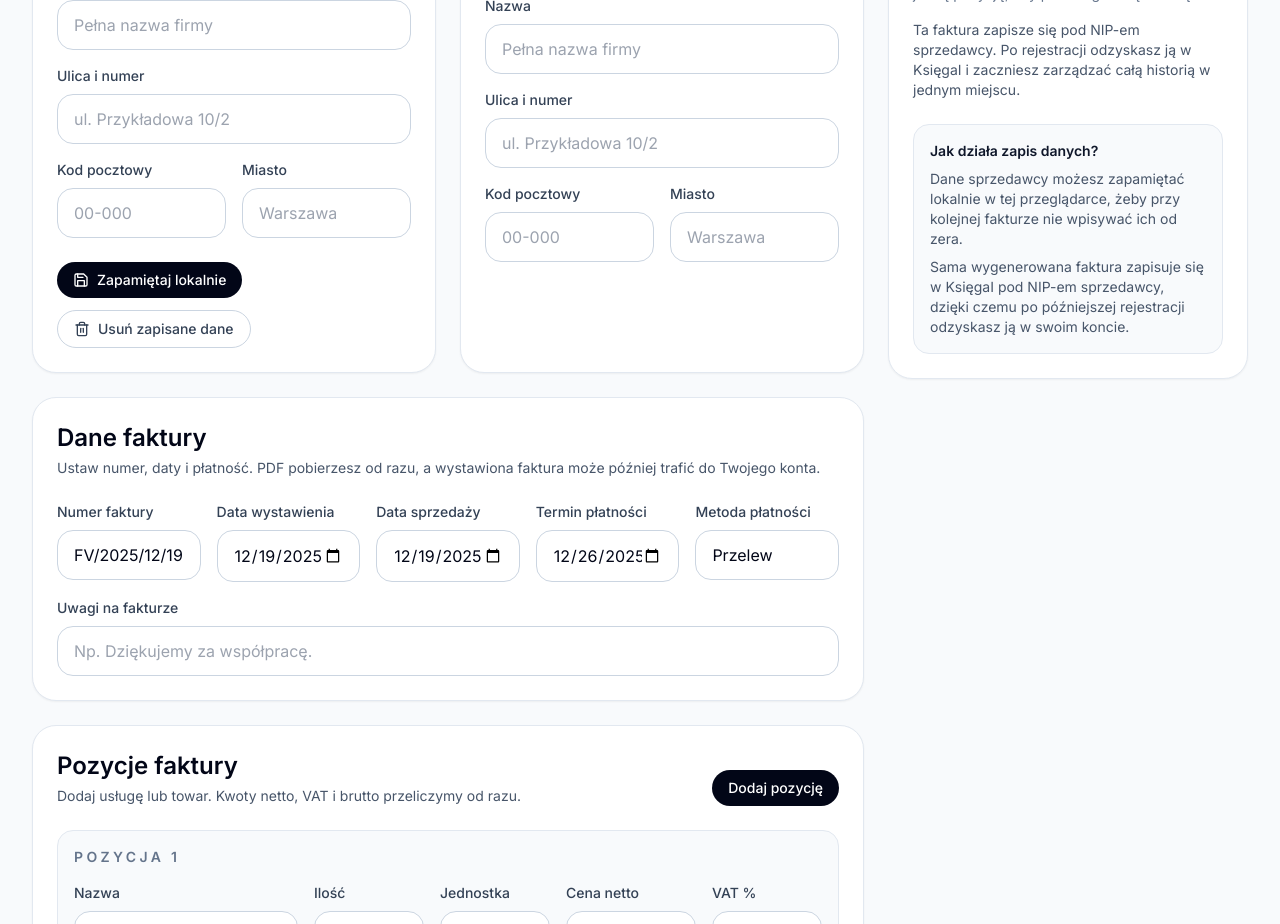
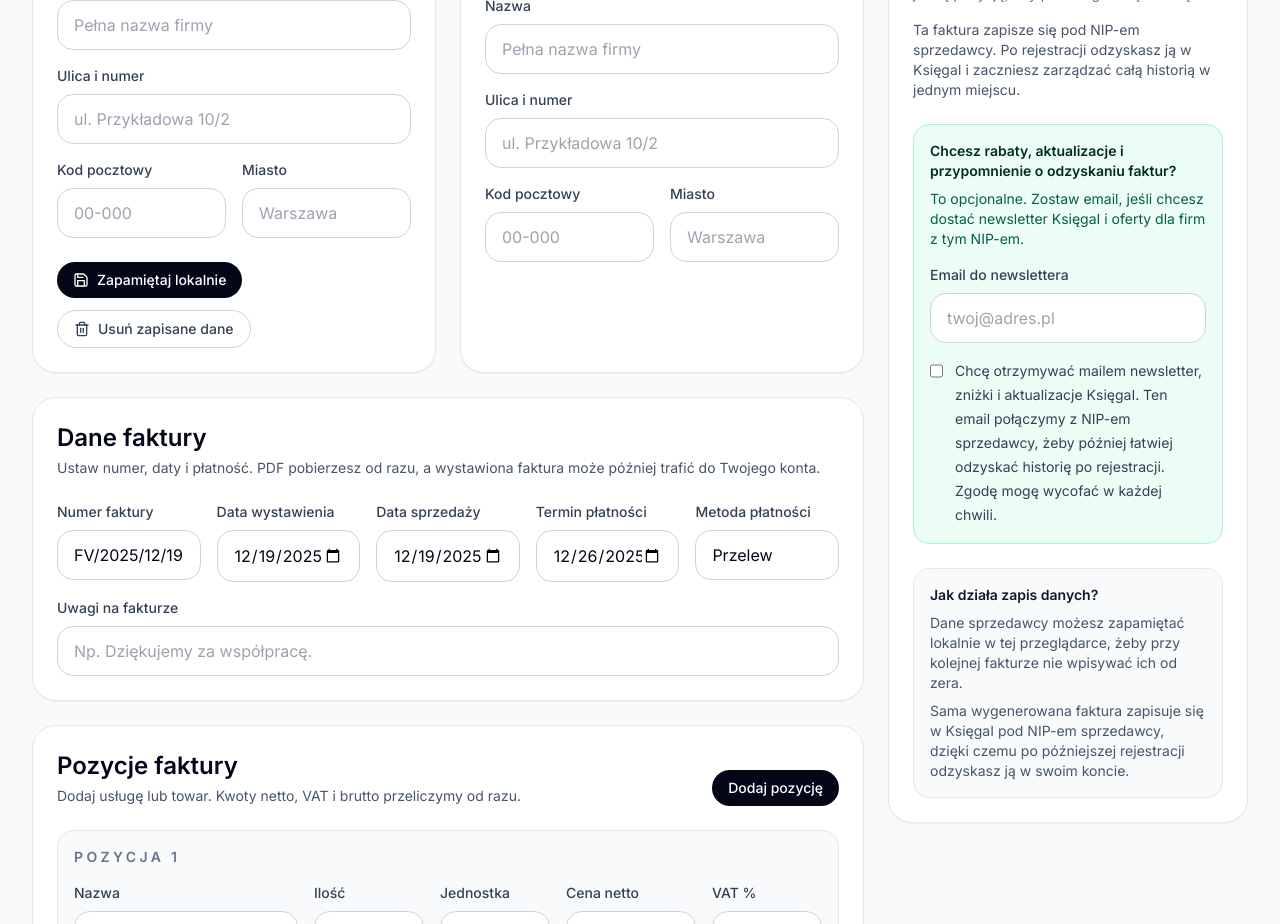
Before and after one commit to quarzasiphix/ksiegai-next, a Next.js app: page /darmowy-generator-faktur in a window 1280 px wide. Shown: the part 1380-2304 px from the top of the page. Built offline with nearby package versions, Linux system fonts and the light colour scheme; no server answers.

Commit message:
feat(generator): add opted-in newsletter lead capture

```diff
--- a/components/invoice-tools/AnonymousInvoiceGenerator.tsx
+++ b/components/invoice-tools/AnonymousInvoiceGenerator.tsx
@@ -40,6 +40,8 @@ type PartyKey = "seller" | "buyer";
 export default function AnonymousInvoiceGenerator() {
   const [draft, setDraft] = useState<AnonymousInvoiceDraft>(() => getDefaultInvoiceDraft());
   const [message, setMessage] = useState<string | null>(null);
+  const [leadEmail, setLeadEmail] = useState("");
+  const [wantsNewsletter, setWantsNewsletter] = useState(false);
   const [lookupState, setLookupState] = useState<{ party: PartyKey | null; loading: boolean }>({
     party: null,
     loading: false,
@@ -194,10 +196,20 @@ export default function AnonymousInvoiceGenerator() {
     setMessage(null);
     setIsGeneratingPdf(true);
     let saveStatus: "saved" | "save_failed" = "saved";
+    const normalizedLeadEmail = leadEmail.trim().toLowerCase();
+    const validLeadEmail = /^[^\s@]+@[^\s@]+\.[^\s@]+$/.test(normalizedLeadEmail);
 
     try {
       try {
-        await persistAnonymousInvoiceDraft(draft);
+        await persistAnonymousInvoiceDraft(
+          draft,
+          wantsNewsletter && validLeadEmail
+            ? {
+                email: normalizedLeadEmail,
+                wantsNewsletter: true,
+              }
+            : undefined,
+        );
         setLastSaveStatus("saved");
       } catch (error) {
         saveStatus = "save_failed";
@@ -209,7 +221,11 @@ export default function AnonymousInvoiceGenerator() {
       setShowSignupPrompt(true);
       setMessage(
         saveStatus === "saved"
-          ? "Faktura została pobrana jako PDF i zapisana pod NIP-em sprzedawcy. Po rejestracji odzyskasz ją w KsięgaI."
+          ? wantsNewsletter && !validLeadEmail
+            ? "Faktura została pobrana jako PDF i zapisana pod NIP-em sprzedawcy. Newsletter nie został włączony, bo adres email jest niepoprawny."
+            : wantsNewsletter
+              ? "Faktura została pobrana jako PDF, zapisana pod NIP-em sprzedawcy i połączona z Twoim emailem do newslettera."
+              : "Faktura została pobrana jako PDF i zapisana pod NIP-em sprzedawcy. Po rejestracji odzyskasz ją w KsięgaI."
           : "Faktura została pobrana jako PDF, ale tej próby nie udało się zapisać do późniejszego odzyskania. Jeśli chcesz mieć ją w historii po rejestracji, spróbuj wygenerować ją ponownie.",
       );
     } catch (error) {
@@ -459,6 +475,34 @@ export default function AnonymousInvoiceGenerator() {
                   Ta faktura zapisze się pod NIP-em sprzedawcy. Po rejestracji odzyskasz ją w KsięgaI i zaczniesz zarządzać całą historią w jednym miejscu.
                 </p>
 
+                <div className="mt-6 rounded-2xl border border-emerald-200 bg-emerald-50 p-4 text-sm text-emerald-950 dark:border-emerald-900/60 dark:bg-emerald-950/30 dark:text-emerald-100">
+                  <p className="font-semibold">Chcesz rabaty, aktualizacje i przypomnienie o odzyskaniu faktur?</p>
+                  <p className="mt-2 text-emerald-800 dark:text-emerald-200">
+                    To opcjonalne. Zostaw email, jeśli chcesz dostać newsletter KsięgaI i oferty dla firm z tym NIP-em.
+                  </p>
+                  <div className="mt-4">
+                    <LabeledInput
+                      label="Email do newslettera"
+                      value={leadEmail}
+                      onChange={setLeadEmail}
+                      placeholder="twoj@adres.pl"
+                      type="email"
+                    />
+                  </div>
+                  <label className="mt-4 flex items-start gap-3">
+                    <input
+                      type="checkbox"
+                      checked={wantsNewsletter}
+                      onChange={(event) => setWantsNewsletter(event.target.checked)}
+                      className="mt-1 h-4 w-4 rounded border-slate-300 text-blue-600 focus:ring-blue-500 dark:border-slate-700 dark:bg-slate-950"
+                    />
+                    <span className="text-sm leading-6 text-slate-700 dark:text-slate-300">
+                      Chcę otrzymywać mailem newsletter, zniżki i aktualizacje KsięgaI. Ten email połączymy z NIP-em
+                      sprzedawcy, żeby później łatwiej odzyskać historię po rejestracji. Zgodę mogę wycofać w każdej chwili.
+                    </span>
+                  </label>
+                </div>
+
                 <div className="mt-6 rounded-2xl border border-slate-200 bg-slate-50 p-4 text-sm text-slate-600 dark:border-slate-800 dark:bg-slate-950 dark:text-slate-400">
                   <p className="font-semibold text-slate-900 dark:text-slate-100">Jak działa zapis danych?</p>
                   <p className="mt-2">
--- a/lib/invoice-tools/persistence.ts
+++ b/lib/invoice-tools/persistence.ts
@@ -3,7 +3,12 @@ import { getInvoiceTotals, sanitizeTaxId, type AnonymousInvoiceDraft } from "@/l
 
 const ANONYMOUS_INVOICE_SOURCE = "anonymous_generator";
 
-export async function persistAnonymousInvoiceDraft(draft: AnonymousInvoiceDraft) {
+type AnonymousLeadPayload = {
+  email: string;
+  wantsNewsletter: boolean;
+};
+
+export async function persistAnonymousInvoiceDraft(draft: AnonymousInvoiceDraft, lead?: AnonymousLeadPayload) {
   const submissionId = crypto.randomUUID();
   const totals = getInvoiceTotals(draft.items);
 
@@ -33,6 +38,8 @@ export async function persistAnonymousInvoiceDraft(draft: AnonymousInvoiceDraft)
         vatRate: item.vatRate,
       })),
       totals,
+      leadEmail: lead?.email,
+      wantsNewsletter: lead?.wantsNewsletter ?? false,
     },
   });
 
```
